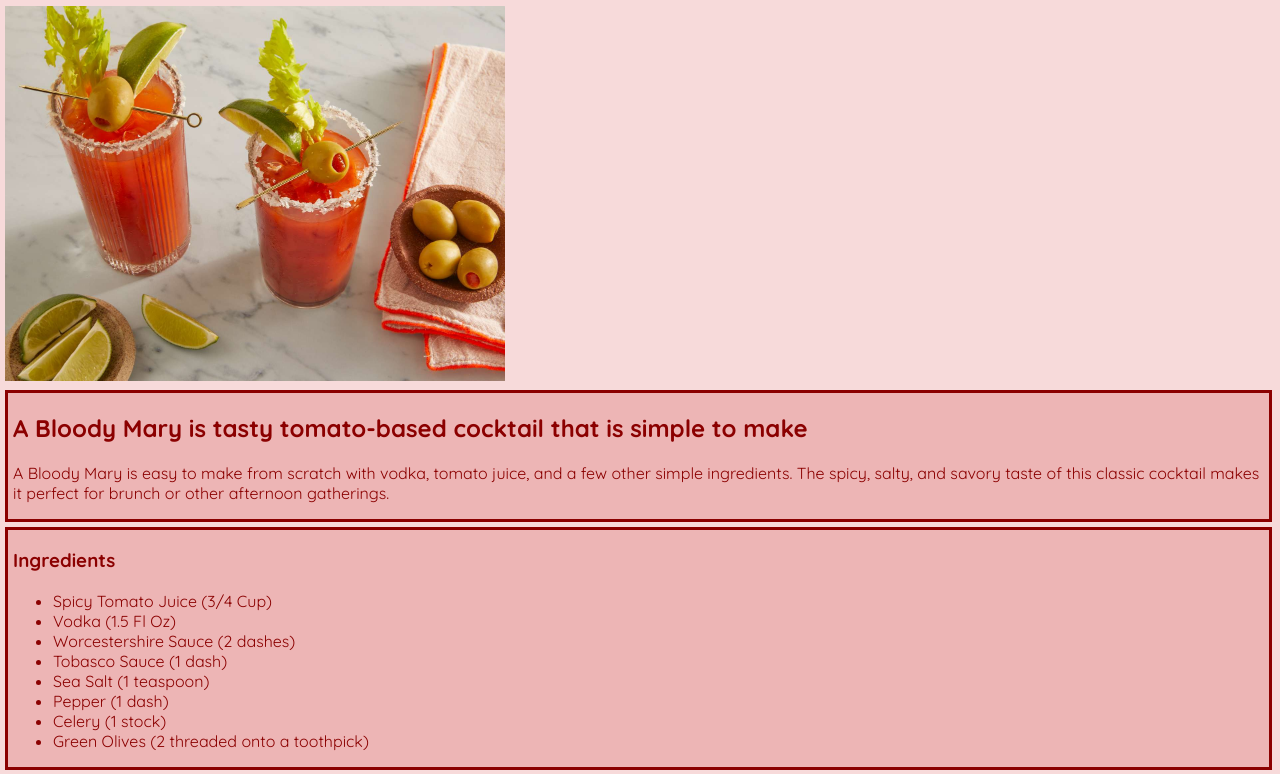
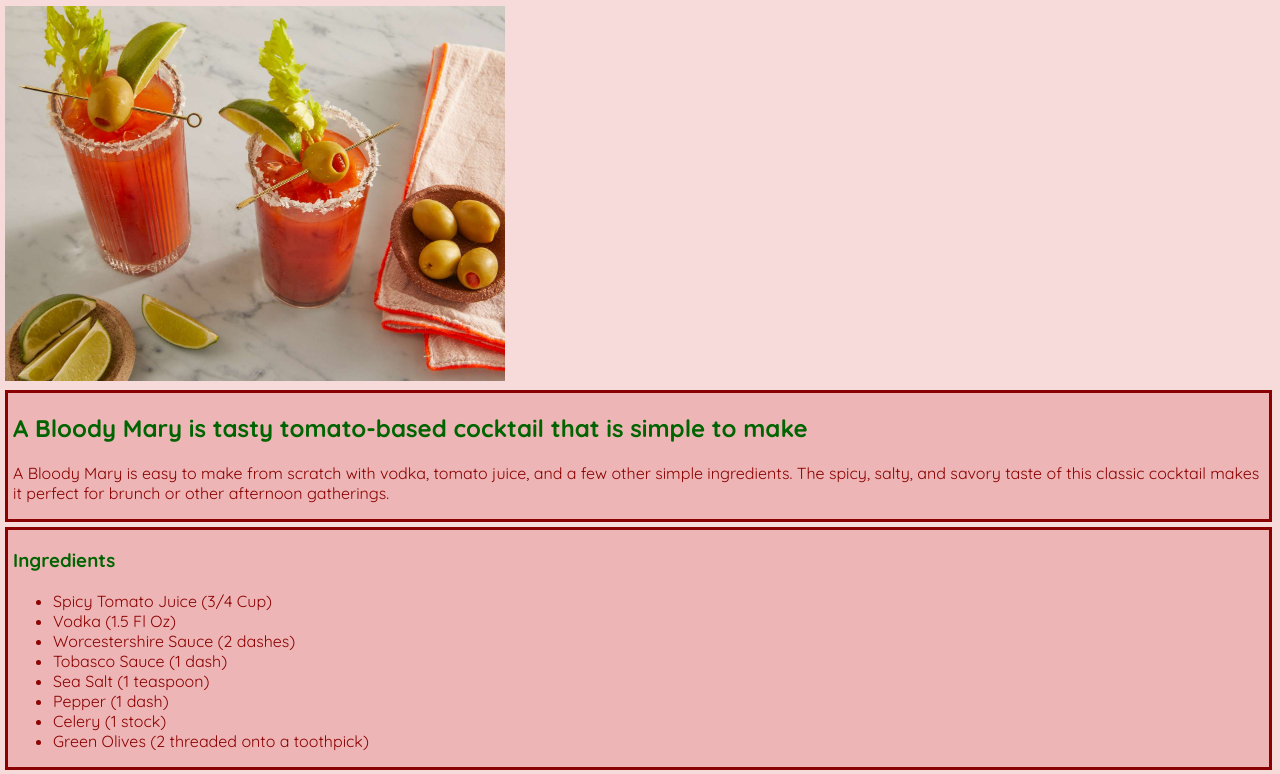
Before and after one commit to sb2094sb/odin-recipes, a plain HTML site: page recipes/bloody_mary.html in a window 1280 px wide. Shown: the part 77-851 px from the top of the page. Drawn offline with Linux system fonts and the light colour scheme.

Commit message:
Make bloody_mary page title and content different colors

```diff
--- a/styles.css
+++ b/styles.css
@@ -49,7 +49,12 @@ body.bloody{
     background-color: rgb(237, 181, 181);
     border-color: darkred;
 }
-.bloody .title, .bloody .content{
+
+.bloody .title{
+    color: darkgreen;
+}
+
+.bloody .content{
     color:darkred;
 }
 
```
